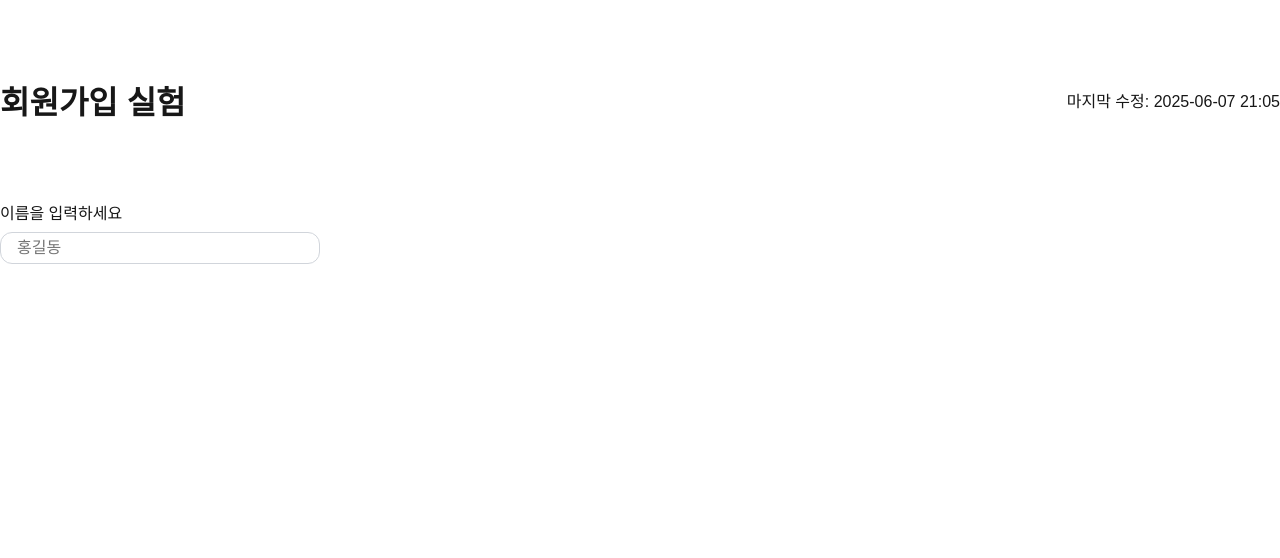
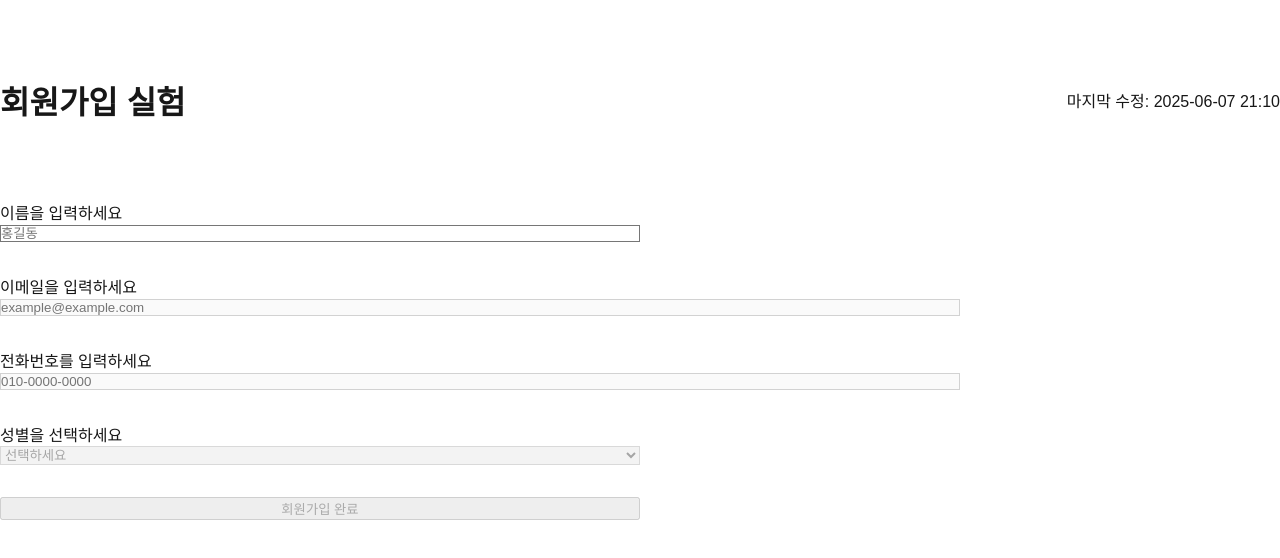
Before and after one commit to wnsgur0408/signup-ux-lab, a Next.js app: page / in a window 1280 px wide. Shown: the top 558 px of the page. Built offline with nearby package versions, Linux system fonts and the light colour scheme.

Commit message:
Refactor: Simplify state management

```diff
--- a/pages/index.tsx
+++ b/pages/index.tsx
@@ -16,7 +16,6 @@ export default function Signup() {
   };
 
   const handleInputChange = (field: string, value: string) => {
-    console.log(`필드 변경: ${field}, 값: ${value}`);
     setFormData(prev => ({
       ...prev,
       [field]: value
@@ -55,19 +54,24 @@ export default function Signup() {
     alert(message);
   };
 
+  const isNameFilled = formData.name.trim().length > 0;
+  const isEmailFilled = formData.email.trim().length > 0;
+  const isPhoneFilled = formData.phone.trim().length > 0;
+  const isGenderFilled = formData.gender !== "";
+
   return (
     <div className="w-full min-h-screen px-6 py-16 bg-white text-black">
       <div className="max-w-sm mx-auto flex flex-col">
         <div className="h-[200px] flex items-center justify-between">
           <h1 className="text-3xl font-bold">회원가입 실험</h1>
           <div className="text-sm text-gray-500">
-            마지막 수정: 2025-06-07 21:05
+            마지막 수정: 2025-06-07 21:10
           </div>
         </div>
 
         {/* 이름 입력 */}
         <div style={{ marginBottom: '2rem' }}>
-          <label htmlFor="name" className="block text-3xl font-medium" style={{ marginBottom: '0.5rem' }}>
+          <label htmlFor="name" className="block text-3xl font-medium mb-2">
             이름을 입력하세요
           </label>
           <input
@@ -78,22 +82,13 @@ export default function Signup() {
             onChange={(e) => handleInputChange('name', e.target.value)}
             onFocus={handleFocus}
             autoComplete="name"
-            style={{
-              width: '25%',
-              height: '2rem',
-              padding: '0 1rem',
-              fontSize: '1rem',
-              border: '1px solid #d1d5db',
-              borderRadius: '0.75rem',
-            }}
-            className="focus:outline-none focus:ring-2 focus:ring-blue-400"
+            className="w-1/2 h-8 px-4 text-base border border-gray-300 rounded-xl focus:outline-none focus:ring-2 focus:ring-blue-400"
           />
         </div>
 
         {/* 이메일 입력 */}
-        {formData.name.trim().length > 0 && (
         <div style={{ marginBottom: '2rem' }}>
-            <label htmlFor="email" className="block text-3xl font-medium" style={{ marginBottom: '0.5rem' }}>
+          <label htmlFor="email" className="block text-3xl font-medium mb-2">
             이메일을 입력하세요
           </label>
           <input
@@ -104,23 +99,14 @@ export default function Signup() {
             onChange={(e) => handleInputChange('email', e.target.value)}
             onFocus={handleFocus}
             autoComplete="email"
-              style={{
-                width: '50%',
-                height: '2rem',
-                padding: '0 1rem',
-                fontSize: '1rem',
-                border: '1px solid #d1d5db',
-                borderRadius: '0.75rem',
-              }}
-              className="focus:outline-none focus:ring-2 focus:ring-blue-400"
+            disabled={!isNameFilled}
+            className={`w-3/4 h-8 px-4 text-base border rounded-xl focus:outline-none focus:ring-2 ${isNameFilled ? "border-gray-300 focus:ring-blue-400" : "bg-gray-100 text-gray-400 cursor-not-allowed"}`}
           />
         </div>
-        )}
 
         {/* 전화번호 입력 */}
-        {formData.email.trim().length > 0 && (
         <div style={{ marginBottom: '2rem' }}>
-            <label htmlFor="phone" className="block text-3xl font-medium" style={{ marginBottom: '0.5rem' }}>
+          <label htmlFor="phone" className="block text-3xl font-medium mb-2">
             전화번호를 입력하세요
           </label>
           <input
@@ -131,23 +117,14 @@ export default function Signup() {
             onChange={(e) => handleInputChange('phone', e.target.value)}
             onFocus={handleFocus}
             autoComplete="tel"
-              style={{
-                width: '50%',
-                height: '2rem',
-                padding: '0 1rem',
-                fontSize: '1rem',
-                border: '1px solid #d1d5db',
-                borderRadius: '0.75rem',
-              }}
-              className="focus:outline-none focus:ring-2 focus:ring-blue-400"
+            disabled={!isEmailFilled}
+            className={`w-3/4 h-8 px-4 text-base border rounded-xl focus:outline-none focus:ring-2 ${isEmailFilled ? "border-gray-300 focus:ring-blue-400" : "bg-gray-100 text-gray-400 cursor-not-allowed"}`}
           />
         </div>
-        )}
 
         {/* 성별 선택 */}
-        {formData.phone.trim().length > 0 && (
         <div style={{ marginBottom: '2rem' }}>
-            <label htmlFor="gender" className="block text-3xl font-medium" style={{ marginBottom: '0.5rem' }}>
+          <label htmlFor="gender" className="block text-3xl font-medium mb-2">
             성별을 선택하세요
           </label>
           <select
@@ -155,42 +132,27 @@ export default function Signup() {
             value={formData.gender}
             onChange={(e) => handleInputChange('gender', e.target.value)}
             onFocus={handleFocus}
-              style={{
-                width: '37.5%',
-                height: '2rem',
-                padding: '0 1rem',
-                fontSize: '1rem',
-                border: '1px solid #d1d5db',
-                borderRadius: '0.75rem',
-              }}
-              className="focus:outline-none focus:ring-2 focus:ring-blue-400"
+            disabled={!isPhoneFilled}
+            className={`w-1/2 h-8 px-4 text-base border rounded-xl focus:outline-none focus:ring-2 ${isPhoneFilled ? "border-gray-300 focus:ring-blue-400" : "bg-gray-100 text-gray-400 cursor-not-allowed"}`}
           >
             <option value="">선택하세요</option>
             <option value="male">남성</option>
             <option value="female">여성</option>
           </select>
         </div>
-        )}
 
         {/* 완료 버튼 */}
-        {formData.gender !== "" && (
         <button
           onClick={handleComplete}
-            style={{
-              width: '37.5%',
-              height: '2.5rem',
-              fontSize: '1.2rem',
-              backgroundColor: '#3b82f6',
-              color: 'white',
-              border: 'none',
-              borderRadius: '0.75rem',
-              cursor: 'pointer',
-            }}
-            className="hover:bg-blue-600 transition-colors"
+          disabled={!isGenderFilled}
+          className={`w-1/2 h-10 text-lg font-semibold rounded-xl transition-colors ${
+            isGenderFilled
+              ? "bg-blue-500 text-white hover:bg-blue-600"
+              : "bg-gray-300 text-gray-500 cursor-not-allowed"
+          }`}
         >
           회원가입 완료
         </button>
-        )}
       </div>
     </div>
   );
```
Lines whose indentation alone changed are shown as unchanged.
